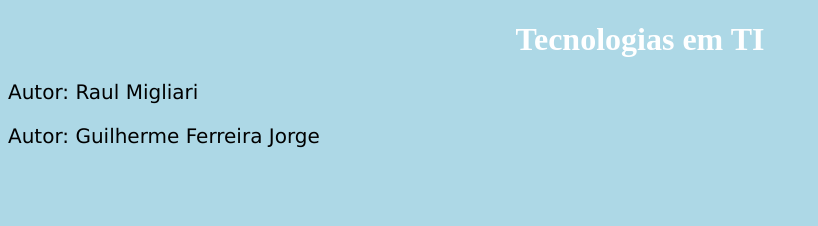
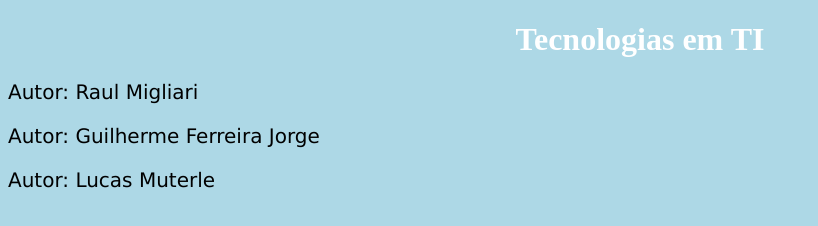
Before and after one commit to raulmgl/Tecnologia-TI, a plain HTML site: page Index.html in a window 1280 px wide. Shown: the whole page, without its empty margins (0-818 px from the left). Drawn offline with Linux system fonts and the light colour scheme.

Commit message:
Adicionando nome do autor

```diff
--- a/Index.html
+++ b/Index.html
@@ -22,6 +22,7 @@
 		<h1>Tecnologias em TI</h1>
 		<p>Autor: Raul Migliari</p>
 		<p>Autor: Guilherme Ferreira Jorge</p>
+		<p>Autor: Lucas Muterle</p>
 
 	</body>
 </html>
```
